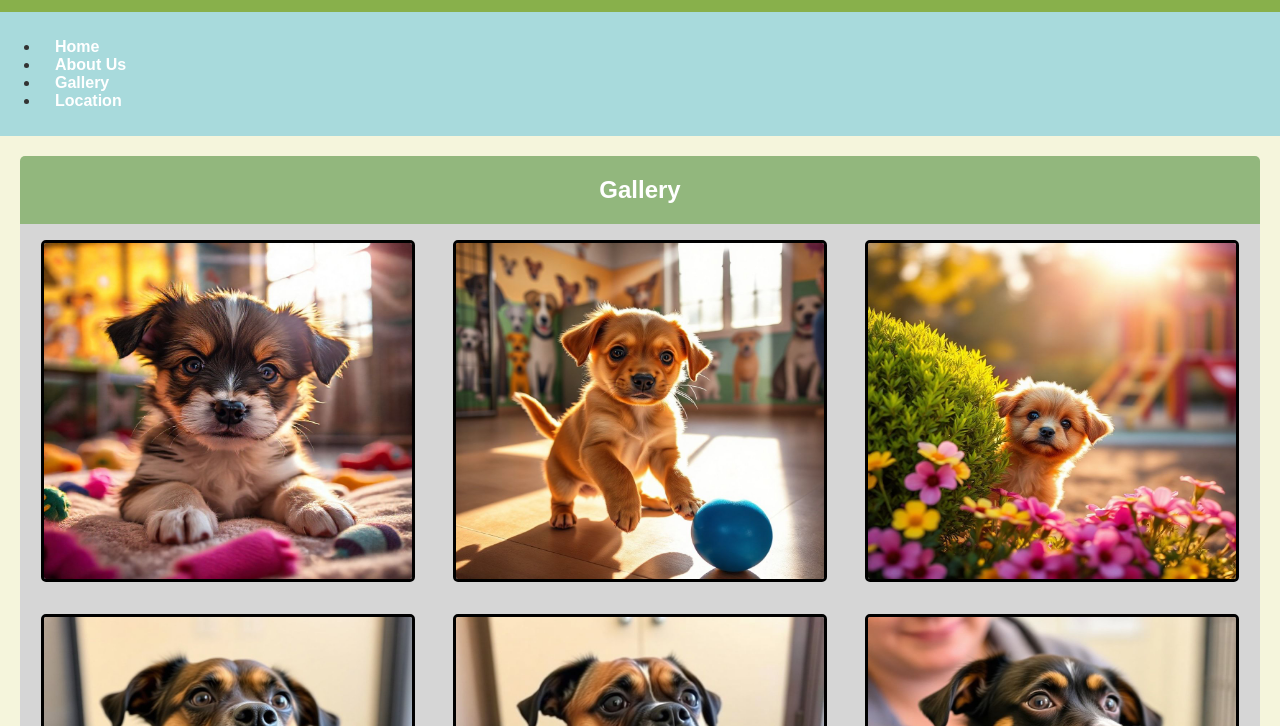
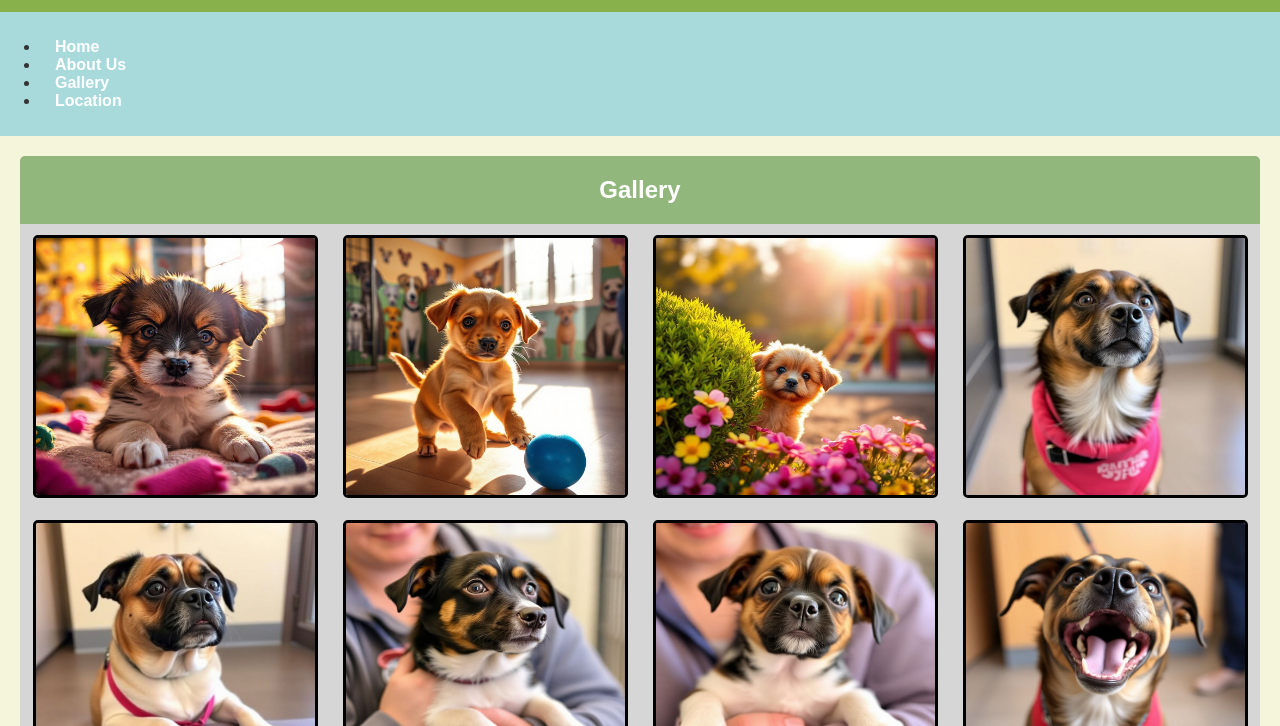
Before and after one commit to Mbarlowsg/adopt-a-friend, a plain HTML site: page gallery.html in a window 1280 px wide. Shown: the part 74-800 px from the top of the page. Drawn offline with Linux system fonts and the light colour scheme.

Commit message:
made grid 4 cols instead of 3 - not sure if I like it, may also need to add more images

```diff
--- a/css/gallery.css
+++ b/css/gallery.css
@@ -19,7 +19,7 @@
 	height: 100%;
 	column-gap: 0px;
 	row-gap: 0px;
-	grid-template-columns: 33% 33% 33%;
+	grid-template-columns: 25% 25% 25% 25%;
 	background-color: #d6d6d6;
 	padding: 0px;
 }
```
